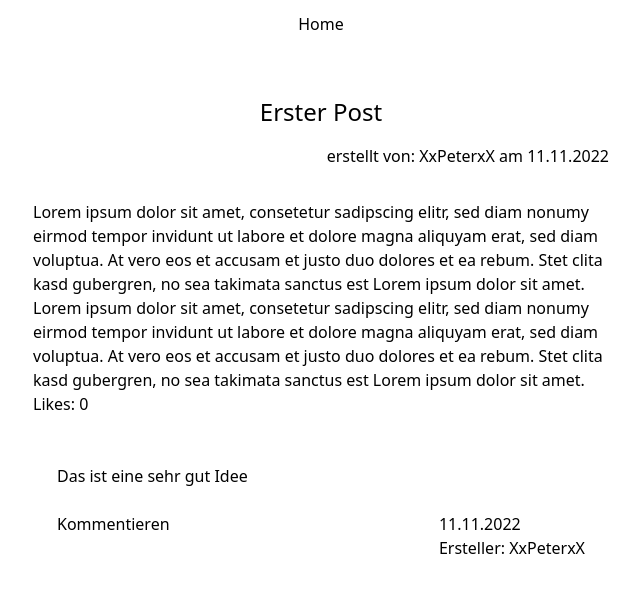
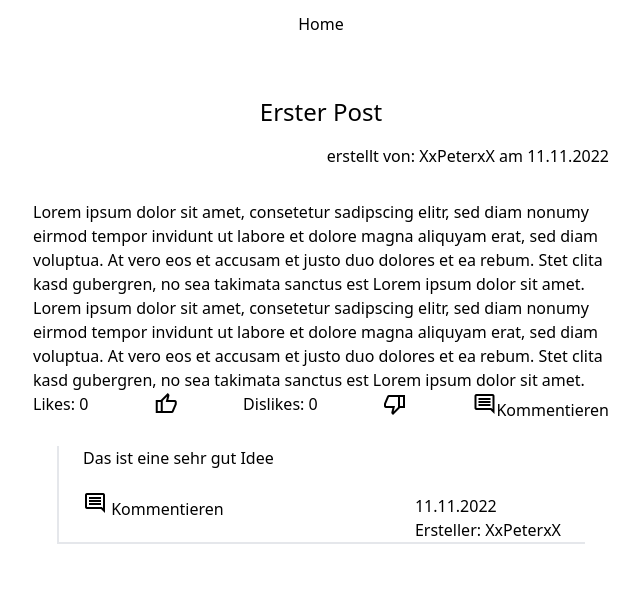
Before and after one commit to RingoDev/se-forum-frontend, a React (Create React App) app: page /1 in a window 1280 px wide. Shown: the top 592 px of the page, without its empty margins (319-959 px from the left). Built offline with nearby package versions, Linux system fonts and the light colour scheme.

Commit message:
added comment and like states

```diff
--- a/public/index.html
+++ b/public/index.html
@@ -14,6 +14,7 @@
   <link rel="preconnect" href="https://fonts.googleapis.com">
   <link rel="preconnect" href="https://fonts.gstatic.com" crossorigin>
   <link href="https://fonts.googleapis.com/css2?family=Inter&display=swap" rel="stylesheet">
+  <link rel="stylesheet" href="https://fonts.googleapis.com/css2?family=Material+Symbols+Outlined:opsz,wght,FILL,GRAD@48,400,0,0" />
 
   <!--link rel="stylesheet" href="../src/style.css"-->
 </head>
--- a/src/components/Comment.tsx
+++ b/src/components/Comment.tsx
@@ -1,21 +1,85 @@
-import React from "react";
-import { CommentT } from "../types";
+import React, { useState, useEffect, useRef } from "react";
+import { CommentT, UserT, PostT } from "../types";
+import useEffectSkipInitial from "../util/util";
+import { getCurrentDateTime, } from "../util/util";
+import CommentInput from "./CommentInput";
 
 interface Props {
   comment: CommentT;
 }
 
+const exampleUser: UserT = {
+  id: 1,
+  username: "XxPeterxX",
+};
+
+const examplePost2: PostT = {
+  comments: [],
+  id: 2,
+  creationTime: "11.11.2022",
+  title: "Zweiter Post",
+  content:
+    "Lorem ipsum dolor sit amet, consetetur sadipscing elitr, sed diam nonumy eirmod tempor invidunt ut labore et dolore magna aliquyam erat, sed diam voluptua. At vero eos et accusam et justo duo dolores et ea rebum. Stet clita kasd gubergren, no sea takimata sanctus est Lorem ipsum dolor sit amet. Lorem ipsum dolor sit amet, consetetur sadipscing elitr, sed diam nonumy eirmod tempor invidunt ut labore et dolore magna aliquyam erat, sed diam voluptua. At vero eos et accusam et justo duo dolores et ea rebum. Stet clita kasd gubergren, no sea takimata sanctus est Lorem ipsum dolor sit amet.",
+  user: exampleUser,
+  likes: [],
+  dislikes: [],
+};
+
+const exampleComment: CommentT = {
+  id: 1,
+  creationTime: "11.11.2022",
+  content: "Das ist eine sehr gut Idee",
+  user: exampleUser, //should be list of User objects
+  comments: [], //should be list of Comment objects
+  post: examplePost2,
+};
+
 export default function Comment({ comment }: Props) {
+
+  const [commentInputIsVisible, setCommentInputVisibility] = useState(false);
+  const [comments, setComments] = useState<CommentT[]>(comment.comments);
+  const inputRef = useRef<null | HTMLDivElement>(null)
+
+  useEffectSkipInitial(() => {
+    if (inputRef.current && !commentInputIsVisible) {
+      inputRef.current.scrollIntoView({ behavior: 'smooth', block: 'end' })
+    }
+  }, [commentInputIsVisible]);
+
+  const handleCommentSent = (input: string) => {
+    const newComment = structuredClone(exampleComment)
+    newComment.content = input
+    newComment.creationTime = getCurrentDateTime()
+    comment.comments.push(newComment)
+    setComments(comment.comments)
+    handleInputVisibility()
+  }
+
+  const handleInputVisibility = () => {
+    setCommentInputVisibility(!commentInputIsVisible)
+  }
+
   return (
-    <div className={"py-12 px-6"}>
-      <div>{comment.content}</div>
-
-      <div className={"flex flex-row justify-between"}>
-        <button>Kommentieren</button>
-        <div className={"grid grid-cols-1 pt-6"}>
-          <span>{comment.creationTime}</span>
-          <span>Ersteller: {comment.user.username}</span>
+    <div ref={inputRef} className={"py-6 px-6"}>
+      <div className={"border-l-2 border-b-2  px-6"}>
+        <div>{comment.content}</div>
+        <div className={"flex flex-row justify-between"}>
+          <button onClick={handleInputVisibility}>  <span className="material-symbols-outlined">
+            comment
+          </span> Kommentieren</button>
+          <div className={"grid grid-cols-1 pt-6"}>
+            <span>{comment.creationTime}</span>
+            <span>Ersteller: {comment.user.username}</span>
+          </div>
         </div>
+        <CommentInput visibility={commentInputIsVisible} handleCommentSent={handleCommentSent}></CommentInput>
+        {comments ? comments.map((c) => (
+          <div key={c.id}>
+            <Comment comment={c} />
+          </div>
+        ))
+          : null
+        }
       </div>
     </div>
   );
--- /dev/null
+++ b/src/components/CommentInput.tsx
@@ -0,0 +1,23 @@
+import React from "react";
+
+export default function Comment({ visibility, handleCommentSent }: { visibility: any, handleCommentSent: any }) {
+
+  let currentInput = ""
+
+  const handleInputChange = (e: string) => {
+    currentInput = e
+  }
+
+  return (
+    visibility ?
+      <div className={"py-12 px-6"}>
+        <div className={"flex flex-row justify-around"}>
+          <textarea onChange={e => handleInputChange(e.target.value)} className="border border-black" />
+          <div className={"grid grid-cols-1 pt-3"}>
+            <button onClick={() => handleCommentSent(currentInput)}>Absenden</button>
+          </div>
+        </div>
+      </div>
+      : null
+  );
+}
--- a/src/components/DetailedPost.tsx
+++ b/src/components/DetailedPost.tsx
@@ -1,15 +1,73 @@
 import { Link, useParams } from "react-router-dom";
-import { PostT } from "../types";
+import { useState, useRef, useEffect } from "react";
+import { PostT, UserT, CommentT } from "../types";
 import Comment from "./Comment";
+import CommentInput from "./CommentInput";
+import useEffectSkipInitial, { getCurrentDateTime } from "../util/util";
 
 interface Props {
   posts: PostT[];
 }
 
+const exampleUser: UserT = {
+  id: 1,
+  username: "XxPeterxX",
+};
+
+const examplePost2: PostT = {
+  comments: [],
+  id: 2,
+  creationTime: "11.11.2022",
+  title: "Zweiter Post",
+  content:
+    "Lorem ipsum dolor sit amet, consetetur sadipscing elitr, sed diam nonumy eirmod tempor invidunt ut labore et dolore magna aliquyam erat, sed diam voluptua. At vero eos et accusam et justo duo dolores et ea rebum. Stet clita kasd gubergren, no sea takimata sanctus est Lorem ipsum dolor sit amet. Lorem ipsum dolor sit amet, consetetur sadipscing elitr, sed diam nonumy eirmod tempor invidunt ut labore et dolore magna aliquyam erat, sed diam voluptua. At vero eos et accusam et justo duo dolores et ea rebum. Stet clita kasd gubergren, no sea takimata sanctus est Lorem ipsum dolor sit amet.",
+  user: exampleUser,
+  likes: [],
+  dislikes: [],
+};
+
+const exampleComment: CommentT = {
+  id: 1,
+  creationTime: "11.11.2022",
+  content: "Das ist eine sehr gut Idee",
+  user: exampleUser, //should be list of User objects
+  comments: [], //should be list of Comment objects
+  post: examplePost2,
+};
+
+
 export default function DetailedPost({ posts }: Props) {
   const id = Number(useParams().id);
+  const post = posts.filter((p) => p.id === id)[0];
 
-  const post = posts.filter((p) => p.id === id)[0];
+  const [commentInputIsVisible, setCommentInputVisibility] = useState(false);
+  const [comments, setComments] = useState(post.comments);
+  const [likes, setLikes] = useState(post.likes.length);
+  const [dislikes, setDislikes] = useState(post.dislikes.length);
+  const inputRef = useRef<null | HTMLDivElement>(null)
+
+  useEffectSkipInitial(() => {
+    if (inputRef.current && !commentInputIsVisible) {
+      inputRef.current.scrollIntoView({ behavior: 'smooth', block: 'end' })
+    }
+  }, [commentInputIsVisible]);
+
+  const handleCommentSent = (input: string) => {
+    const newComment = structuredClone(exampleComment)
+    newComment.content = input
+    newComment.creationTime = getCurrentDateTime()
+    post.comments.push(newComment)
+    setComments(post.comments)
+    handleInputVisibility()
+  }
+
+  const handleInputVisibility = () => {
+    setCommentInputVisibility(!commentInputIsVisible)
+  }
+
+  const handleLike = (type: any) => {
+    type > 0 ? setLikes(likes + 1) : setDislikes(dislikes + 1)
+  }
 
   if (post === undefined) {
     return (
@@ -19,20 +77,32 @@ export default function DetailedPost({ posts }: Props) {
     );
   }
   return (
-    <div className={"max-w-2xl p-12 mx-auto"}>
+    <div className={"max-w-2xl p-12 mx-auto"} ref={inputRef}>
       <h1 className={"text-2xl text-center mb-4"}>{post.title}</h1>
       <div className={"text-end mb-8"}>
         erstellt von: {post.user.username} am {post.creationTime}
       </div>
-
       <div>{post.content}</div>
-      <p>Likes: {post.likes.length}</p>
-
-      {post.comments.map((c) => (
+      <div className={"flex flex-row justify-between"}>
+        <div>Likes: {likes}</div>
+        <button onClick={() => handleLike(1)}>
+          <span className="material-symbols-outlined"> thumb_up </span>
+        </button>
+        <div>Dislikes: {dislikes}</div>
+        <button onClick={() => handleLike(-1)}>
+          <span className="material-symbols-outlined"> thumb_down </span>
+        </button>
+        <button onClick={handleInputVisibility}>
+          <span className="material-symbols-outlined"> comment </span>
+          Kommentieren
+        </button>
+      </div>
+      <CommentInput visibility={commentInputIsVisible} handleCommentSent={handleCommentSent}></CommentInput>
+      {comments.map((c) => (
         <div key={c.id}>
           <Comment comment={c} />
         </div>
       ))}
-    </div>
+    </div >
   );
 }
```
Also changed, not shown: src/types/index.ts (line endings or trailing spaces).
